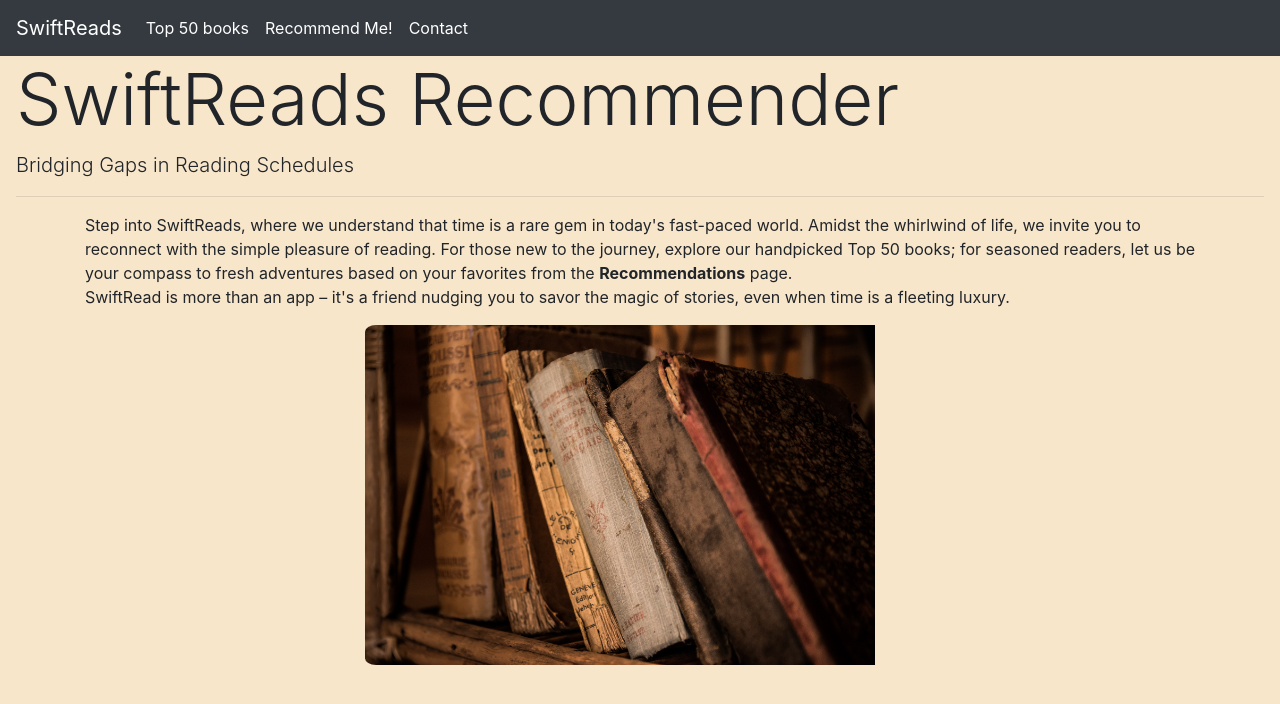
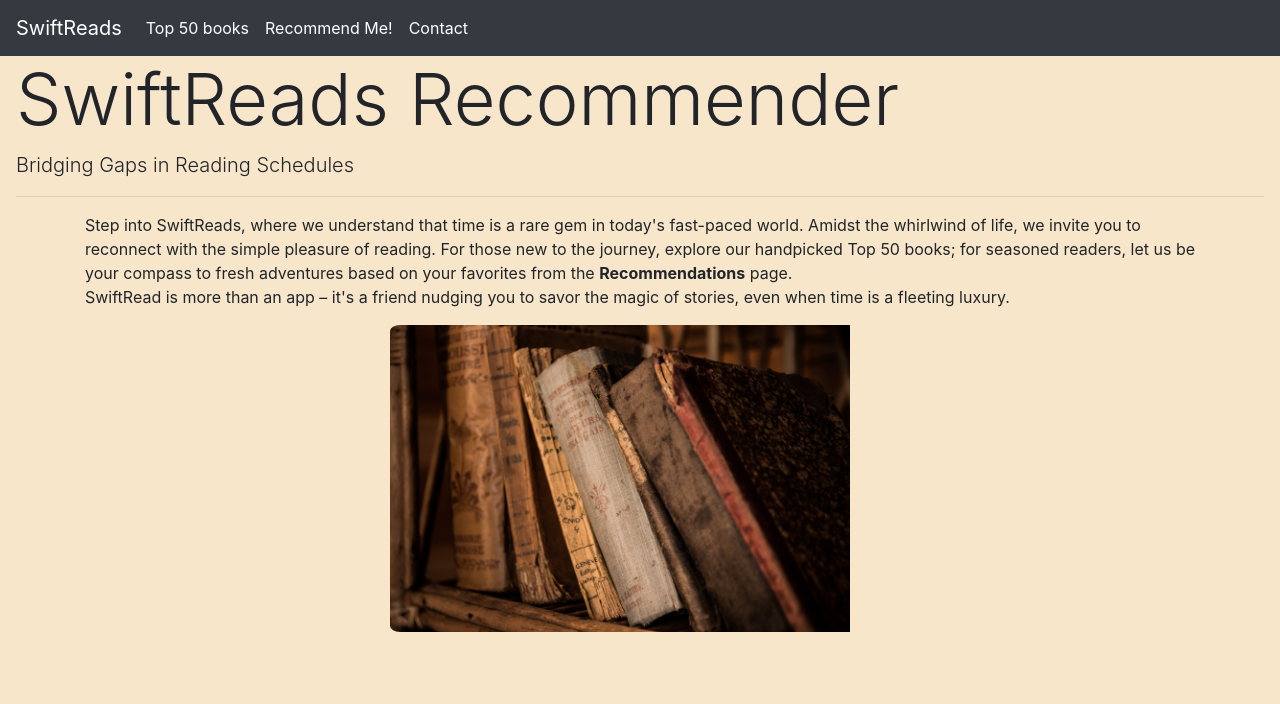
Before and after one commit to NeeteshC7/Book_recommendation, a Flask app: page / in a window 1280 px wide. Shown: the top 704 px of the page. Run offline with Flask 3, Linux system fonts and the light colour scheme.

Commit message:
Screenshots Added

```diff
--- a/static/styles.css
+++ b/static/styles.css
@@ -1,5 +1,5 @@
 #book-image {
-  width: 550px;
+  width: 500px;
   border-radius: 2%;
   padding-right: 40px;
 }
@@ -11,4 +11,5 @@
 /* styles.css */
 body {
   background-color: #f8e6cb;
+   margin-bottom: 20px;
 }
--- a/templates/popular.html
+++ b/templates/popular.html
@@ -11,7 +11,7 @@
 
         <div class="row">
             {% for i in range(book_name|length) %}
-            <div class="col-md-2 mx-4" style="margin-top: 20px">
+            <div class="col-md-2 mx-3" style="margin-top: 20px">
                 <div class="card w-100" style="height:500px">
                     <div class="card-body">
                         <img class="card-img-top" src="{{ image[i] }}">
--- a/templates/recommend.html
+++ b/templates/recommend.html
@@ -24,7 +24,7 @@
     <div class="row" method="post">
         {% if data %}
         {% for i in data %}
-        <div class="col-md-2 mx-4" style="margin-top: 30px; margin-bottom: 30px;">
+        <div class="col-md-2 mx-3" style="margin-top: 30px; margin-bottom: 30px;">
             <div class="card w-100" style="height:500px">
                 <div class="card-body">
                     <img class="card-img-top" src="{{ i[3] }}">
```
Also changed, not shown: templates/index.html (+7 -3 lines), README.md, demo_assets/authors.png (renamed from static/authors.png), demo_assets/demo_1.png (added), demo_assets/demo_2.png (added), demo_assets/demo_3.png (added), demo_assets/demo_4.png (added), demo_assets/publishers.png (renamed from static/publishers.png), demo_assets/top_books.png (renamed from static/top_books.png), demo_assets/workflow.png (renamed from static/workflow.png), 1 other file.
